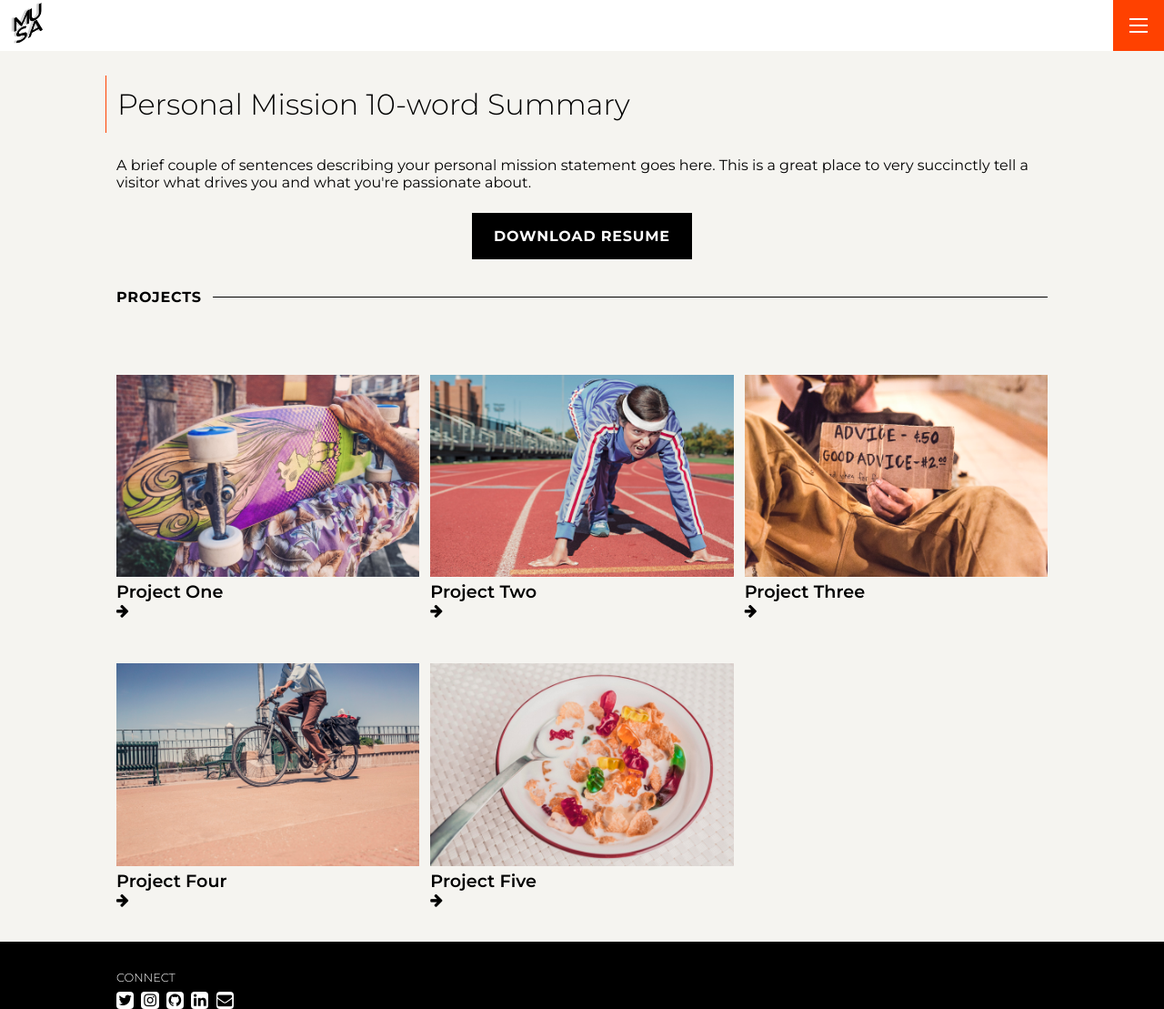
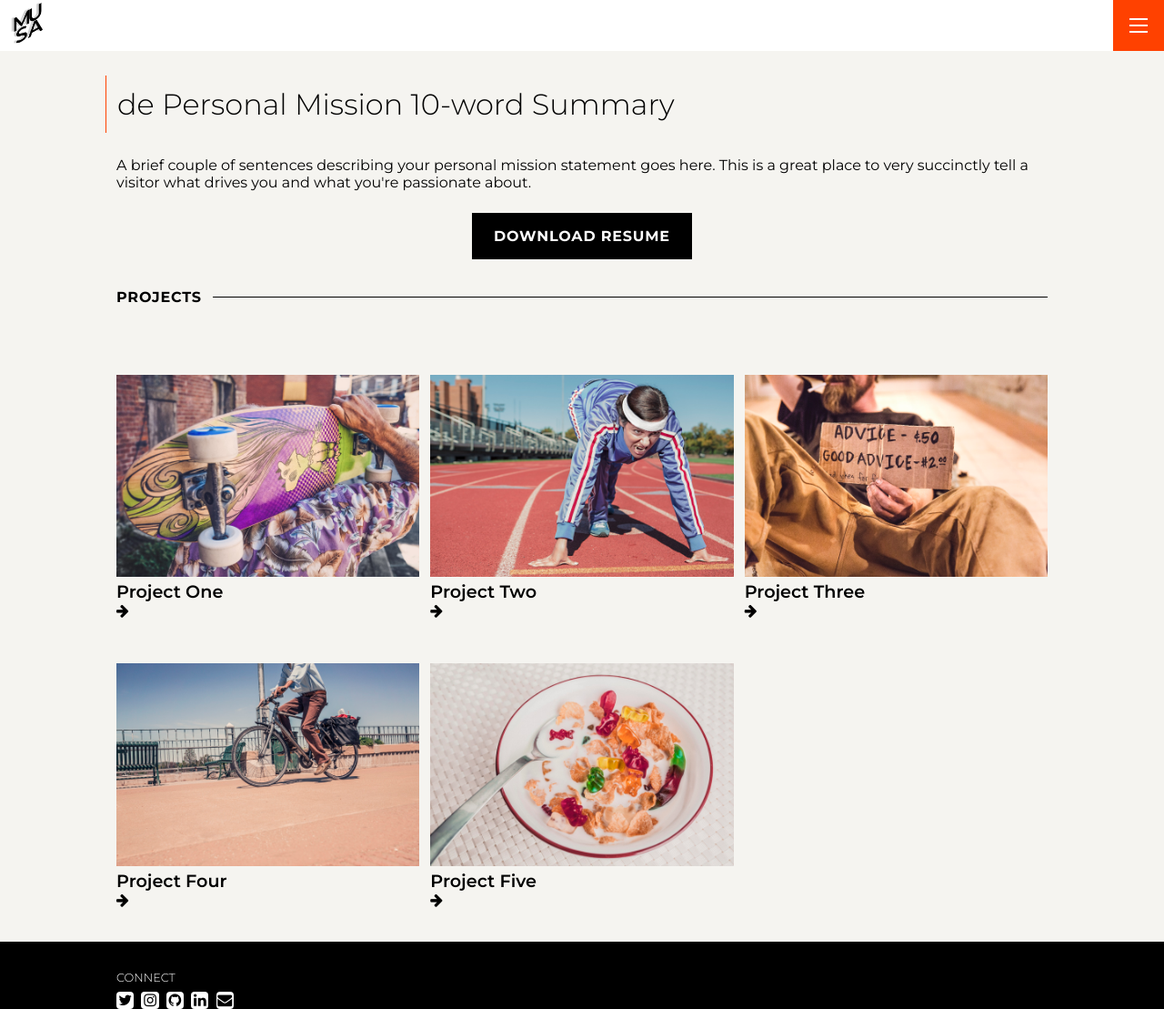
Before and after one commit to langtao1104/portfolio, a Jekyll site: the page built from index.md, in a window 1280 px wide and 1109 px high. Shown: the whole window at 91% size. Built offline with Jekyll 4.4.1, drawn with Linux system fonts in a browser that asks for light colours.

```diff
--- a/_data/settings.yml
+++ b/_data/settings.yml
@@ -7,7 +7,7 @@ logo: '/assets/img/musa-logo.png'
 # A brief introduction or mission statement that appears at the top of the
 # portfolio home page, above the project list. If you don't want one of the
 # intro_title or intro_text to show up, just set the appropriate value to null.
-intro_title: Personal Mission 10-word Summary
+intro_title: de Personal Mission 10-word Summary
 intro_text: |
   A brief couple of sentences describing your personal mission statement goes
   here. This is a great place to very succinctly tell a visitor what drives you
```
